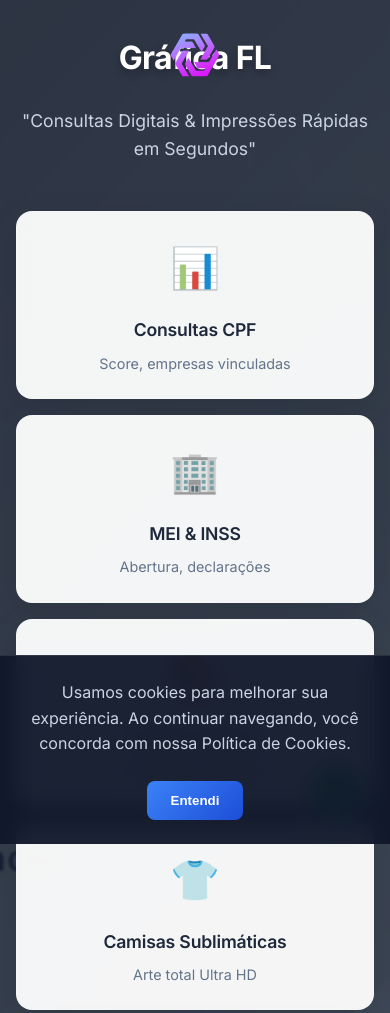
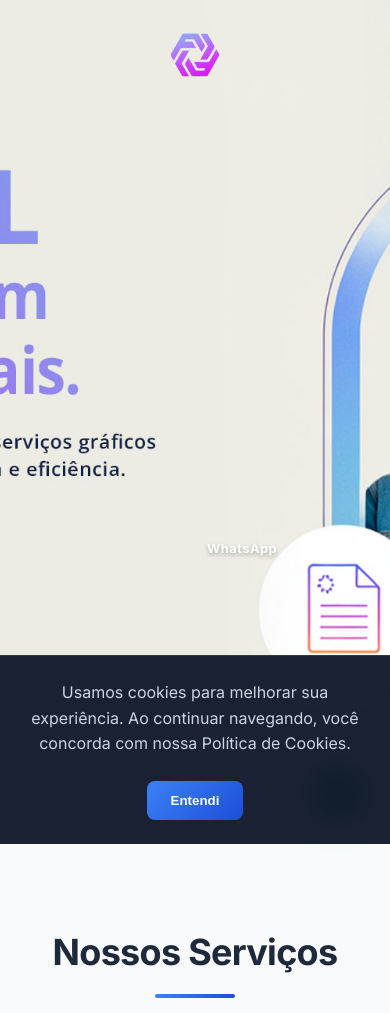
Before and after one commit to alinessgarcia/graficafl, a plain HTML site: page index.html in a window 390 px wide. Shown: the top 1013 px of the page. Drawn offline with nearby package versions, Linux system fonts and the light colour scheme.

Commit message:
Fix: Botão WhatsApp agora fica apenas no hero e logo sem background branco no scroll

```diff
--- a/index.html
+++ b/index.html
@@ -31,46 +31,9 @@
             </div>
 
             <div class="hero-content">
-                <h1 class="hero-title">Gráfica FL</h1>
-                <p class="hero-subtitle">"Consultas Digitais & Impressões Rápidas em Segundos"</p>
-
-                <!-- Serviços Destacados -->
-                <div class="hero-services">
-                    <div class="service-highlight cpf-service">
-                        <div class="service-icon">📊</div>
-                        <h3>Consultas CPF</h3>
-                        <p>Score, empresas vinculadas</p>
-                    </div>
-                    <div class="service-highlight mei-service">
-                        <div class="service-icon">🏢</div>
-                        <h3>MEI & INSS</h3>
-                        <p>Abertura, declarações</p>
-                    </div>
-                    <div class="service-highlight design-service">
-                        <div class="service-icon">🎨</div>
-                        <h3>Design Gráfico</h3>
-                        <p>Cardápios, panfletos</p>
-                    </div>
-                    <div class="service-highlight shirt-service">
-                        <div class="service-icon">👕</div>
-                        <h3>Camisas Sublimáticas</h3>
-                        <p>Arte total Ultra HD</p>
-                    </div>
-                    <div class="service-highlight print-service">
-                        <div class="service-icon">🖨️</div>
-                        <h3>Impressões Rápidas</h3>
-                        <p>Documentos, fotos, adesivos</p>
-                    </div>
-                    <div class="service-highlight digital-service">
-                        <div class="service-icon">📱</div>
-                        <h3>Serviços Digitais</h3>
-                        <p>QR Code, cartões digitais</p>
-                    </div>
-                </div>
-
-                <a href="https://wa.me/5513988032386" target="_blank" rel="noopener" class="cta-button">
-                    <img src="images/whats.png" alt="WhatsApp" class="whatsapp-icon">
-                    Fale Conosco via WhatsApp
+                <!-- Botão WhatsApp sobre o shape verde -->
+                <a href="https://wa.me/5513988032386" target="_blank" rel="noopener" class="whatsapp-shape-button">
+                    WhatsApp
                 </a>
             </div>
         </div>
--- a/style.css
+++ b/style.css
@@ -25,8 +25,7 @@ body {
 
 /* Hero Section - Corporate Style */
 .hero {
-    background: linear-gradient(135deg, rgba(15, 23, 42, 0.8) 0%, rgba(30, 41, 59, 0.8) 50%, rgba(51, 65, 85, 0.8) 100%),
-                url('images/arte-graficafl-hero.jpg') center/cover no-repeat;
+    background: url('images/arte-graficafl-hero.jpg') center/cover no-repeat;
     min-height: 100vh;
     display: flex;
     align-items: center;
@@ -34,17 +33,6 @@ body {
     text-align: center;
     position: relative;
     overflow: hidden;
-}
-
-.hero::before {
-    content: '';
-    position: absolute;
-    top: 0;
-    left: 0;
-    right: 0;
-    bottom: 0;
-    background: rgba(15, 23, 42, 0.3);
-    backdrop-filter: blur(1px);
 }
 
 /* Sticky Header com Logo */
@@ -59,11 +47,6 @@ body {
 .hero-header.scrolled {
     top: 16px;
     left: 16px;
-    background: rgba(255, 255, 255, 0.95);
-    backdrop-filter: blur(10px);
-    border-radius: 12px;
-    padding: 8px 12px;
-    box-shadow: 0 4px 20px rgba(0, 0, 0, 0.1);
 }
 
 .hero-content {
@@ -71,6 +54,36 @@ body {
     margin-top: 80px;
     position: relative;
     z-index: 5;
+    display: flex;
+    flex-direction: column;
+    align-items: center;
+    justify-content: center;
+    min-height: 60vh;
+}
+
+/* Botão WhatsApp sobre o shape verde da imagem */
+.whatsapp-shape-button {
+    position: fixed;
+    top: 67.5vh;
+    left: 11vw;
+    transform: translateY(-50%);
+    background: transparent;
+    color: white;
+    font-size: 1.4rem;
+    font-weight: 700;
+    text-decoration: none;
+    padding: 10px 20px;
+    border-radius: 25px;
+    transition: all 0.3s cubic-bezier(0.4, 0, 0.2, 1);
+    z-index: 10;
+    text-shadow: 0 2px 4px rgba(0, 0, 0, 0.3);
+    letter-spacing: 0.5px;
+}
+
+.whatsapp-shape-button:hover {
+    background: rgba(37, 211, 102, 0.2);
+    transform: translateY(-50%) scale(1.05);
+    text-shadow: 0 4px 8px rgba(0, 0, 0, 0.4);
 }
 
 .logo-link {
@@ -99,24 +112,7 @@ body {
     filter: brightness(1) contrast(1.1);
 }
 
-.hero-title {
-    font-size: 4rem;
-    font-weight: 700;
-    color: #ffffff;
-    margin-bottom: 1.5rem;
-    letter-spacing: -0.02em;
-    text-shadow: 0 4px 8px rgba(0, 0, 0, 0.3);
-}
 
-.hero-subtitle {
-    font-size: 1.25rem;
-    color: #cbd5e1;
-    margin-bottom: 3rem;
-    font-weight: 400;
-    max-width: 600px;
-    margin-left: auto;
-    margin-right: auto;
-}
 
 .cta-button {
     display: inline-flex;
@@ -145,70 +141,7 @@ body {
     height: 24px;
 }
 
-/* Hero Services - Corporate Grid */
-.hero-services {
-    display: grid;
-    grid-template-columns: repeat(auto-fit, minmax(200px, 1fr));
-    gap: 24px;
-    margin: 4rem 0;
-    max-width: 1000px;
-}
 
-.service-highlight {
-    background: rgba(255, 255, 255, 0.95);
-    backdrop-filter: blur(10px);
-    border-radius: 16px;
-    padding: 2rem;
-    text-align: center;
-    box-shadow: 0 8px 32px rgba(0, 0, 0, 0.1);
-    transition: all 0.3s cubic-bezier(0.4, 0, 0.2, 1);
-    border: 1px solid rgba(255, 255, 255, 0.2);
-    position: relative;
-    overflow: hidden;
-}
-
-.service-highlight::before {
-    content: '';
-    position: absolute;
-    top: 0;
-    left: 0;
-    right: 0;
-    height: 4px;
-    background: linear-gradient(90deg, #3b82f6, #1d4ed8);
-    transform: scaleX(0);
-    transition: transform 0.3s ease;
-}
-
-.service-highlight:hover::before {
-    transform: scaleX(1);
-}
-
-.service-highlight:hover {
-    transform: translateY(-8px);
-    box-shadow: 0 16px 48px rgba(0, 0, 0, 0.15);
-}
-
-.service-icon {
-    font-size: 2.5rem;
-    margin-bottom: 1rem;
-    display: block;
-    filter: grayscale(0.2);
-}
-
-.service-highlight h3 {
-    font-size: 1.1rem;
-    font-weight: 600;
-    color: #1e293b;
-    margin-bottom: 0.5rem;
-    letter-spacing: -0.01em;
-}
-
-.service-highlight p {
-    font-size: 0.9rem;
-    color: #64748b;
-    margin: 0;
-    line-height: 1.5;
-}
 
 /* Services Section - Professional Layout */
 .services {
@@ -563,22 +496,18 @@ body {
         padding: 6px 10px;
     }
 
+    .whatsapp-shape-button {
+        top: 80%;
+        left: 6%;
+        font-size: 0.9rem;
+        padding: 8px 16px;
+    }
+
     .hero-content {
         margin-top: 0;
     }
 
-    .hero-title {
-        font-size: 2.5rem;
-    }
 
-    .hero-subtitle {
-        font-size: 1.1rem;
-    }
-
-    .hero-services {
-        grid-template-columns: repeat(2, 1fr);
-        gap: 16px;
-    }
 
     .section-title {
         font-size: 2.25rem;
@@ -633,6 +562,13 @@ body {
         padding: 2rem 0;
     }
 
+    .whatsapp-shape-button {
+        top: 75%;
+        left: 4%;
+        font-size: 0.8rem;
+        padding: 6px 12px;
+    }
+
     .hero-title {
         font-size: 2rem;
     }
```
